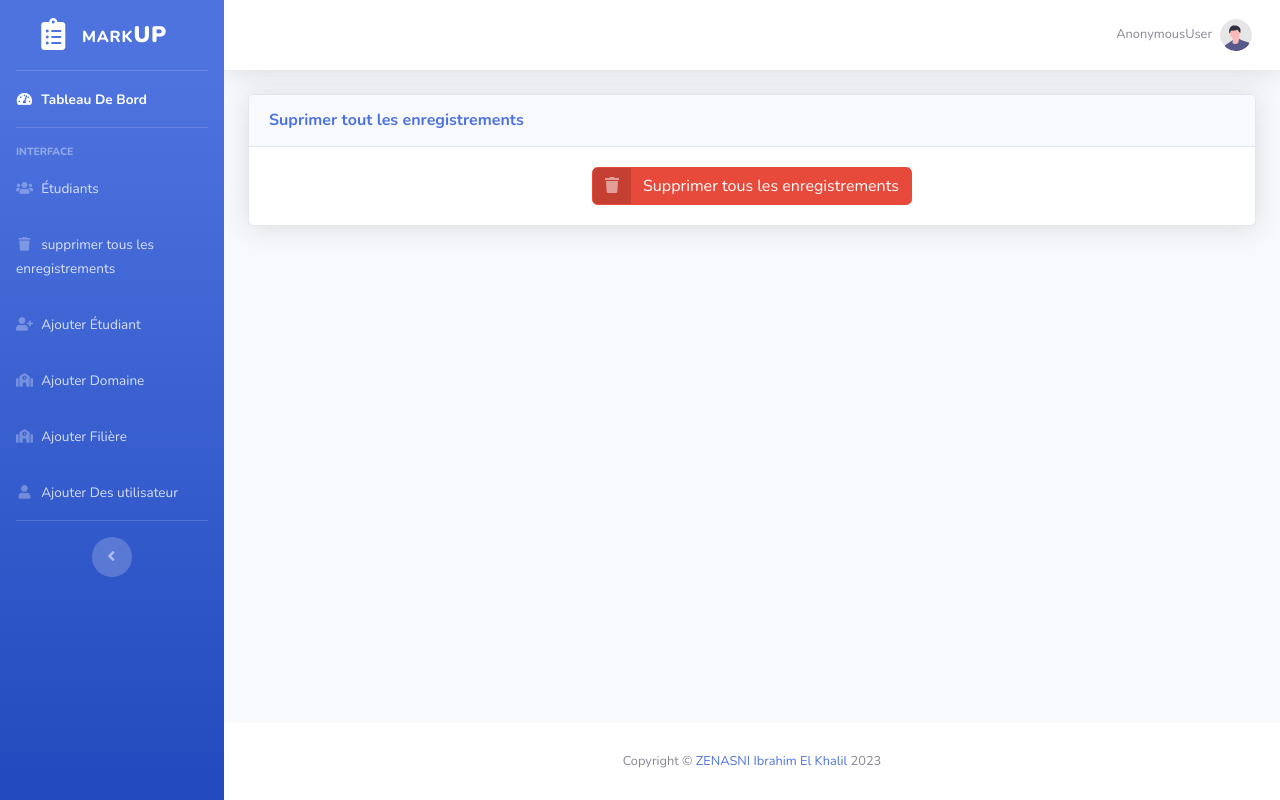
After one commit to ZenasniKhalil/MarkUp, a Django app: page /sup-enregistrements/ in a window 1280 px wide. The commit adds this page. Run offline with Django 4.2, Linux system fonts and the light colour scheme; some libraries are stand-ins or nearby versions.

Commit message:
last changes

```diff
--- a/api/serializers.py
+++ b/api/serializers.py
@@ -8,6 +8,8 @@ class VerifierSerializer(serializers.ModelSerializer):
         fields = '__all__'
 
 class EtudiantSerializer(serializers.ModelSerializer):
+    domaine = serializers.ReadOnlyField(source='domaine.nom')
+    filiere = serializers.ReadOnlyField(source='filiere.nom')
     class Meta:
         model = Etudiant
         fields = '__all__'
--- /dev/null
+++ b/base/templates/base/sup_enregistrements.html
@@ -0,0 +1,26 @@
+{% extends 'index.html' %} {% load static %} {% block content %}
+<div class="card shadow mb-4">
+  <div class="card-header py-3">
+    <h6 class="m-0 font-weight-bold text-primary">
+      Suprimer tout les enregistrements
+    </h6>
+  </div>
+  <div class="card-body">
+    <form action="" method="post" id="delete_student_form">
+      {% csrf_token %}
+      <center>
+        <button
+          type="submit"
+          class="btn btn-danger btn-icon-split"
+          name="delete_btn"
+        >
+          <span class="icon text-white-50">
+            <i class="fas fa-trash"></i>
+          </span>
+          <span class="text">Supprimer tous les enregistrements</span>
+        </button>
+      </center>
+    </form>
+  </div>
+</div>
+{% endblock %}
--- a/base/urls.py
+++ b/base/urls.py
@@ -11,4 +11,5 @@ urlpatterns = [
     path('ajouter-filiere/',views.addFiliere, name='ajouter-filiere'),
     path('sup-filiere/<str:code>/', views.deleteFiliere, name='sup-filiere'),
     path('export/',views.downloadRepport, name='export'),
+    path('sup-enregistrements/', views.deleteAllRecords, name='sup-enregistrements'),
 ]
--- a/base/views.py
+++ b/base/views.py
@@ -158,3 +158,12 @@ def downloadRepport(request):
                          record.date,
                          record.temp])
     return response
+
+
+def deleteAllRecords(request):
+    records = Verifier.objects.all()
+    if request.method == 'POST':
+        records.delete()
+        messages.success(request, 'tous les <strong>enregistrements</strong> ont été supprimés avec succès')
+        return redirect('base:dashboard')
+    return render(request, 'base/sup_enregistrements.html')
--- a/templates/sidebar.html
+++ b/templates/sidebar.html
@@ -13,7 +13,9 @@
       <!-- <i class="fas fa-graduation-cap"></i> -->
       <i class="fas fa-clipboard-list"></i>
     </div>
-    <div class="sidebar-brand-text mx-3">Mark<strong style="font-size: 1.4rem;">UP</strong> </div>
+    <div class="sidebar-brand-text mx-3">
+      Mark<strong style="font-size: 1.4rem">UP</strong>
+    </div>
   </a>
 
   <!-- Divider -->
@@ -39,6 +41,12 @@
     >
   </li>
   {% if not stuff %}
+  <li class="nav-item">
+    <a class="nav-link" href="{% url 'base:sup-enregistrements' %}">
+      <i class="fas fa-fw fa-trash"></i>
+      <span>supprimer tous les enregistrements</span></a
+    >
+  </li>
   <li class="nav-item">
     <a class="nav-link" href="{% url 'base:add_student' %}">
       <i class="fas fa-fw fa-user-plus"></i>
```
Also changed, not shown: db.sqlite3.
